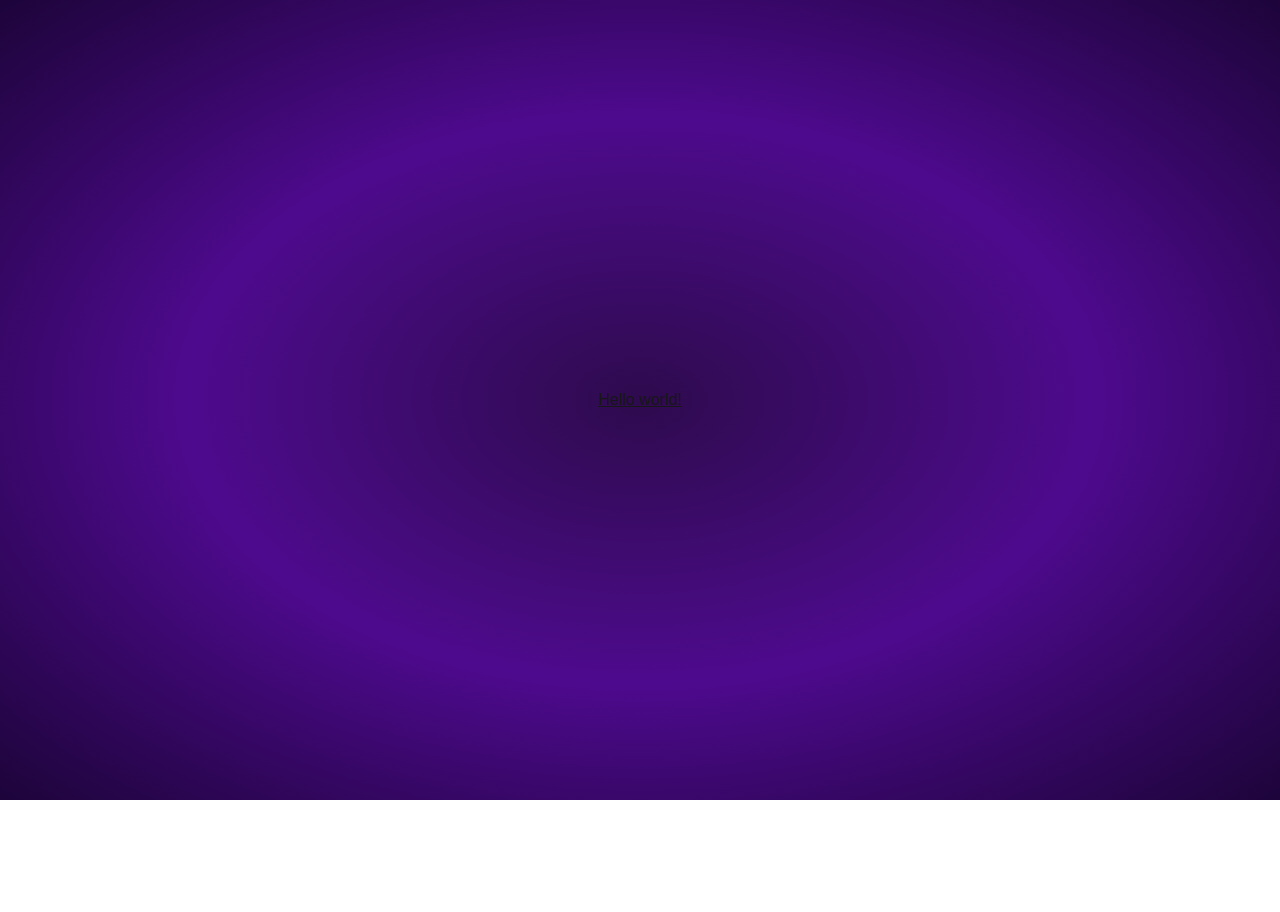
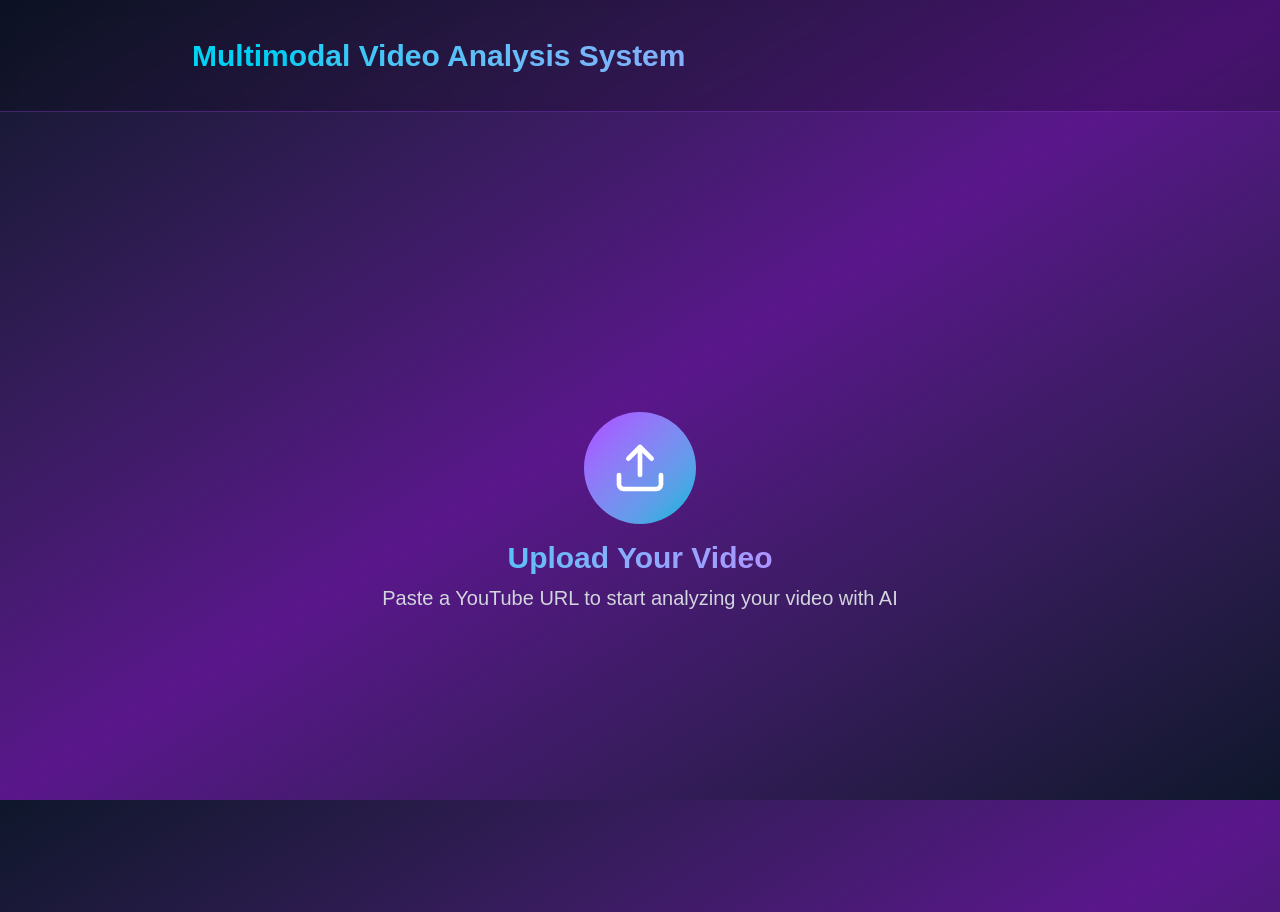
Before and after one commit to maamoonzsalman/multimodal-vid-analysis, a Next.js app in the folder client/: page / in a window 1280 px wide. Before the commit the page ends 800 px from the top, so only its background shows below. Built offline with nearby package versions, Linux system fonts and the light colour scheme.

Commit message:
feat: implemented instructions for user on the UI

```diff
--- a/client/package.json
+++ b/client/package.json
@@ -9,6 +9,7 @@
     "lint": "next lint"
   },
   "dependencies": {
+    "lucide-react": "^0.511.0",
     "next": "15.3.2",
     "react": "^19.0.0",
     "react-dom": "^19.0.0"
--- a/client/src/app/layout.tsx
+++ b/client/src/app/layout.tsx
@@ -24,8 +24,8 @@ export default function RootLayout({
 }>) {
   return (
     <html lang="en">
-      <body className={`${geistSans.variable} ${geistMono.variable} antialiased bg-radial from-[#2e0a4e] via-[#4e0a8e] to-[#1d043a] bg-cover min-h-screen text-white`}>
-        <main className='flex items-center justify-center min-h-screen'>
+      <body className={`${geistSans.variable} ${geistMono.variable} antialiased bg-gradient-to-br from-slate-900 via-purple-900 to-slate-900 min-h-screen text-white`}>
+        <main className='min-h-screen'>
           {children}
         </main>
       </body>
--- a/client/src/app/page.tsx
+++ b/client/src/app/page.tsx
@@ -1,7 +1,15 @@
+import NavBar from "@/components/NavBar"
+import UploadVideoBox from "@/components/uploadVideo/UploadVideoBox"
+
 export default function Home() {
   return (
-    <h1 className="text-3xl font-bold underline">
-      Hello world!
-    </h1>
+    <div className='h-screen'>
+          <div className='top'>
+            <NavBar/>
+          </div>
+          <div className='bottom h-full flex justify-center items-center'>
+            <UploadVideoBox/>
+          </div>
+    </div>
   )
-}
+};
--- /dev/null
+++ b/client/src/components/NavBar.tsx
@@ -0,0 +1,9 @@
+export default function NavBar() {
+    return (
+        <header className="border-b  border-purple-500/30 bg-black/20 backdrop-blur-sm h-28 flex flex-col justify-center">
+          <div className="ml-48">
+            <p className="text-3xl font-bold bg-gradient-to-r from-cyan-400 to-purple-400 bg-clip-text text-transparent">Multimodal Video Analysis System</p>
+          </div>
+        </header>
+    )
+};
--- /dev/null
+++ b/client/src/components/uploadVideo/UploadVideoBox.tsx
@@ -0,0 +1,17 @@
+import { Upload } from 'lucide-react';
+
+export default function UploadVideoBox() {
+    return (
+        <div className='uploadVideoBox'>
+            <div className="w-28 h-28 mx-auto bg-gradient-to-br from-purple-500 to-cyan-500 rounded-full flex items-center justify-center mb-4">
+              <Upload className="w-14 h-14 text-white" />
+            </div>
+            <div className='text-center'>
+                <h2 className="text-3xl font-bold bg-gradient-to-r from-cyan-400 to-purple-400 bg-clip-text text-transparent mb-2">
+                Upload Your Video
+                </h2>
+                <p className="text-gray-300 text-xl">Paste a YouTube URL to start analyzing your video with AI</p>
+          </div>
+        </div>
+    )
+};
--- a/client/src/styles/globals.css
+++ b/client/src/styles/globals.css
@@ -1,6 +1,33 @@
 @import "tailwindcss";
-@import "tailwindcss/preflight";
-@import "tailwindcss/utilities";
+
+@layer
+base
+ {
+  *, *::before, *::after {
+
+box-sizing
+: border-box;
+  }
+
+  * {
+
+margin
+: 0;
+
+padding
+: 0;
+
+box-sizing
+: border-box;
+  }
+
+  html {
+
+font-family
+: sans-serif;
+    /* color: #333; */
+  }
+}
 
 
 :root {
@@ -21,8 +48,3 @@
     --foreground: #ededed;
   }
 }
-
-body {
-  color: var(--foreground);
-  font-family: Arial, Helvetica, sans-serif;
-}
```
Also changed, not shown: 1 other file (tests, documents, lock files or other folders).
